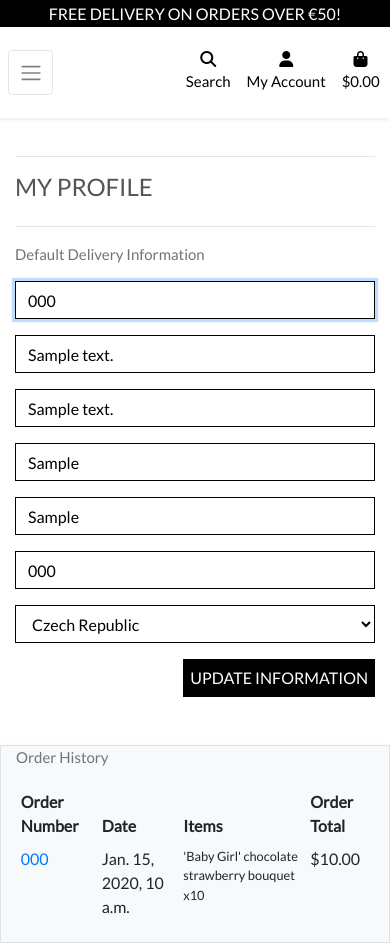
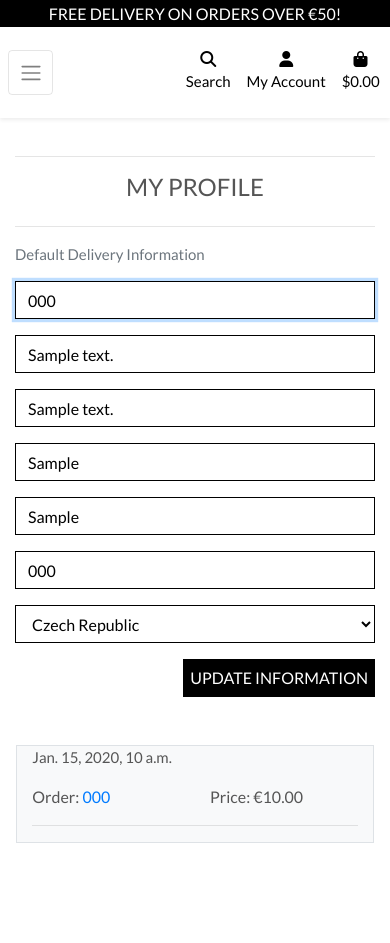
Before and after one commit to Kpokc/ms4_final_project, a Django app: page /profile/ in a window 390 px wide. After the commit the page ends 843 px from the top, so only its background shows below. Run offline with Django 3.2, Linux system fonts and the light colour scheme; a user stored in the database is signed in; data comes from the database, SQL or seed files in the repository; tables that the repository leaves empty hold one stand-in row (values such as "Sample post"); parts of the project's set-up code (start-up, migrations or seed data) failed here and were passed over; some libraries are stand-ins or nearby versions.

Commit message:
My profile page refactoring

```diff
--- a/bag/templates/bag/quantity-form.html
+++ b/bag/templates/bag/quantity-form.html
@@ -32,5 +32,5 @@
         </div>
     </div>
 </form>
-<a class="update-link text-info"><small>Update</small></a>
-<a class="remove-item text-danger float-right" id="remove_{{ item.item_id }}" data-size="{{ item.size }}"><small>Remove</small></a>
+<a class="update-link text-info"><small class="">Update</small></a>
+<a class="remove-item text-danger float-right" id="remove_{{ item.item_id }}" data-size="{{ item.size }}"><small class="">Remove</small></a>
--- a/profiles/templates/profiles/profile.html
+++ b/profiles/templates/profiles/profile.html
@@ -19,7 +19,7 @@
         <div class="row">
             <div class="col">
                 <hr>
-                <h2 class="logo-font mb-4">My Profile</h2>
+                <h2 class="logo-font mb-4 text-center">My Profile</h2>
                 <hr>
             </div>
         </div>
@@ -32,7 +32,8 @@
                     <button class="btn btn-black rounded-0 text-uppercase float-right">Update Information</button>
                 </form>
             </div>
-            <div class="col-12 col-lg-6 card-shadow bg-light border">
+            <!-- Display order history on large screens -->
+            <div class="col-12 col-lg-6 card-shadow bg-light border d-none d-lg-block">
                 <p class="text-muted">Order History</p>
                 <div class="order-history table-responsive">
                     <table class="table table-sm table-borderless">
@@ -65,12 +66,32 @@
                                             {% endfor %}
                                         </ul>
                                     </td>
-                                    <td>${{ order.grand_total }}</td>
+                                    <td>&euro;{{ order.grand_total }}</td>
                                 </tr>
                             {% endfor %}
                         </tbody>
                     </table>
                 </div>
+            </div>
+            <!-- Display order history on mobile screen -->
+            <div class="col-11 m-auto d-block d-lg-none bg-light border">
+                {% for order in orders %}
+                <p>{{ order.date }}</p>
+                <div class="row">
+                    <div class="col-6">
+                        <span>Order: </span>
+                        <a href="{% url 'order_history' order.order_number %}"
+                            title="{{ order.order_number }}">
+                            {{ order.order_number|truncatechars:6 }}
+                        </a>
+                    </div>
+                    <div class="col-6">
+                        <span>Price: </span>
+                        &euro;{{ order.grand_total }}
+                    </div>
+                </div>
+                <hr>
+                {% endfor %}
             </div>
         </div>
 {% endblock %}
--- a/static/css/base.css
+++ b/static/css/base.css
@@ -421,6 +421,11 @@ p.carusel-text{
     height: 115px;
 }
 
+.update-button:hover {
+    color: ivory;
+    background-color: rgb(150, 150, 150);
+}
+
 
 /* --------------------------------- Media queries */
 
```
